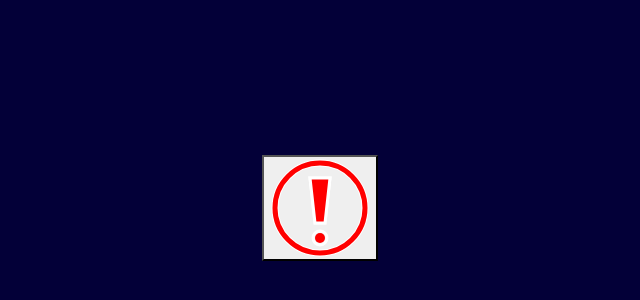
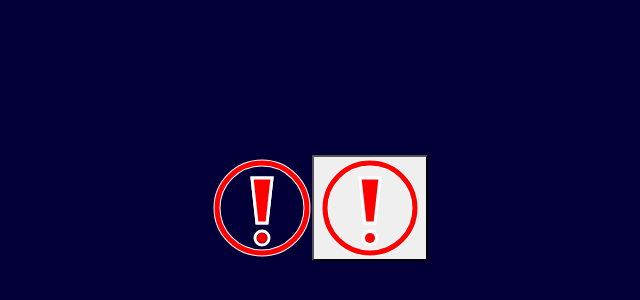
Before and after one commit to joechungau/joechungau.github.io, a plain HTML site: page index.html in a window 1280 px wide. Shown: the part 192-492 px from the top of the page, without its empty margins (320-960 px from the left). Drawn offline with nearby package versions, Linux system fonts and the light colour scheme.

Commit message:
Update index.html

```diff
--- a/index.html
+++ b/index.html
@@ -21,6 +21,14 @@
 </head>
 <body  class="d-flex justify-content-center align-items-center vh-100" style="background-color: #030038;">
     <button id="install-button" style="display:none;">Install App</button>
+    <svg class="duress-icon" viewBox="0 0 100 100" xmlns="http://www.w3.org/2000/svg">
+        <circle cx="50" cy="50" r="45" stroke="white" stroke-width="7" fill="none" />
+        <circle cx="50" cy="50" r="45" stroke="red" stroke-width="5" fill="none" />
+        <polygon points="40,20 60,20 55,65 45,65" fill="none" stroke="white" stroke-width="3" />
+        <polygon points="40,20 60,20 55,65 45,65" fill="red" stroke="white" stroke-width="3" />
+        <circle cx="50" cy="80" r="7" fill="none" stroke="white" stroke-width="3" />
+        <circle cx="50" cy="80" r="5" fill="red" />
+    </svg>
 
     <button id="duress-button">
         <svg class="duress-icon" viewBox="0 0 100 100" xmlns="http://www.w3.org/2000/svg">
```
